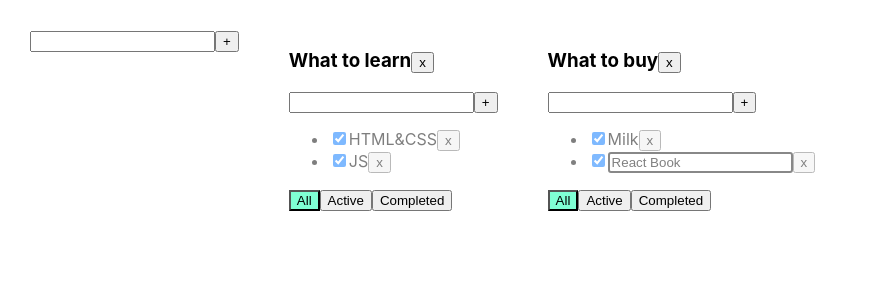
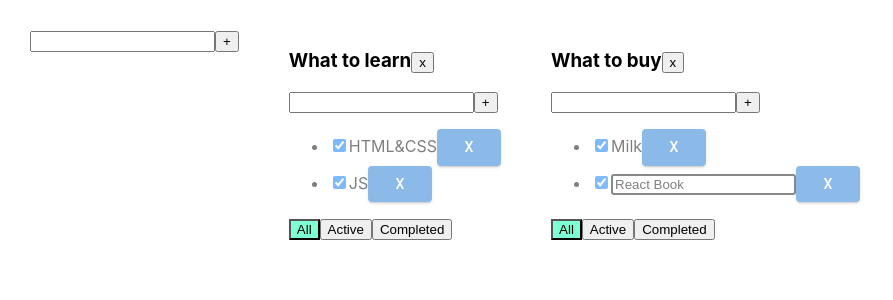
Before and after one commit to WhiteQuennAnn/todolist_01, a React (Create React App) app: page / in a window 1280 px wide. Shown: the top 300 px of the page, without its empty margins (0-893 px from the left). Built offline with nearby package versions, Linux system fonts and the light colour scheme.

Commit message:
lesson 6

```diff
--- a/package.json
+++ b/package.json
@@ -3,6 +3,9 @@
   "version": "0.1.0",
   "private": true,
   "dependencies": {
+    "@emotion/react": "^11.10.5",
+    "@emotion/styled": "^11.10.5",
+    "@mui/material": "^5.11.0",
     "@testing-library/jest-dom": "^5.16.5",
     "@testing-library/react": "^13.4.0",
     "@testing-library/user-event": "^13.5.0",
--- a/src/Todolist.tsx
+++ b/src/Todolist.tsx
@@ -2,6 +2,7 @@
 import {FilterValuesType} from './App';
 import Input from "./components/Input";
 import {EditableSpan} from "./components/EditableSpan";
+import {Button} from "@mui/material";
 
 export type TaskType = {
     id: string
@@ -88,7 +89,8 @@
                     return <li key={t.id} className={t.isDone ? "is-done" : ""}>
                         <input type="checkbox" onChange={onChangeHandler} checked={t.isDone}/>
                         <EditableSpan title={t.title} callBack={(newTitle) => changeTaskHandler(newTitle, t.id)}/>
-                        <button onClick={onClickHandler}>x</button>
+                        {/*<button onClick={onClickHandler}>x</button>*/}
+                        <Button variant="contained"  onClick={onClickHandler}>X</Button>
                     </li>
                 })
             }
```
Also changed, not shown: 1 other file (tests, documents, lock files or other folders).
